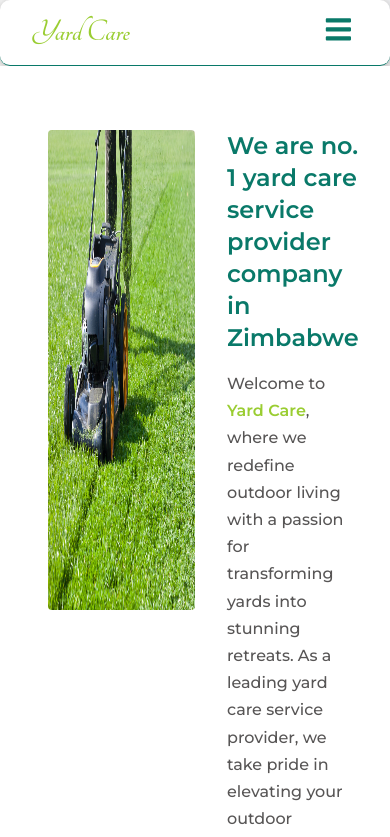
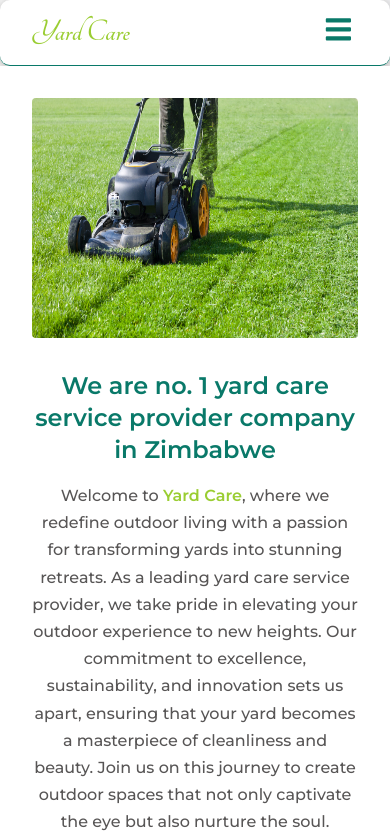
Before and after one commit to Amen-Musingarimi/yard-care, a React (Create React App) app: page /about in a window 390 px wide. Shown: the top 837 px of the page. Built offline with nearby package versions, Linux system fonts and the light colour scheme.

Commit message:
Add media queries to small mobile phones

```diff
--- a/src/components/styles/About.css
+++ b/src/components/styles/About.css
@@ -70,3 +70,29 @@
     line-height: 2rem;
   }
 }
+
+@media only screen and (max-width: 767px) {
+  .about-container {
+    padding: 2rem;
+  }
+
+  .intro-container {
+    flex-direction: column;
+    justify-content: flex-start;
+    align-items: center;
+    gap: 2rem;
+  }
+
+  .intro-image {
+    width: 100%;
+    height: 15rem;
+  }
+
+  .intro-heading {
+    text-align: center;
+  }
+
+  .intro-text {
+    text-align: center;
+  }
+}
```
